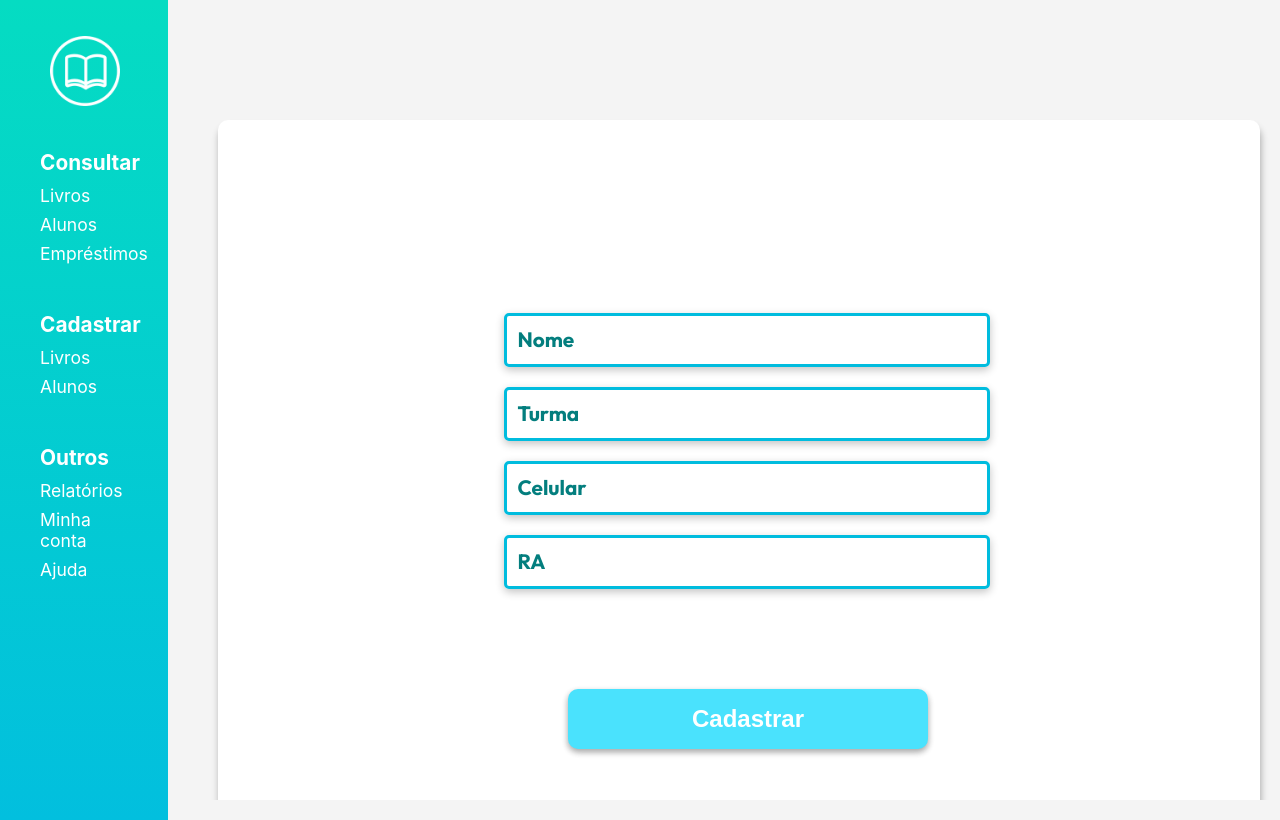
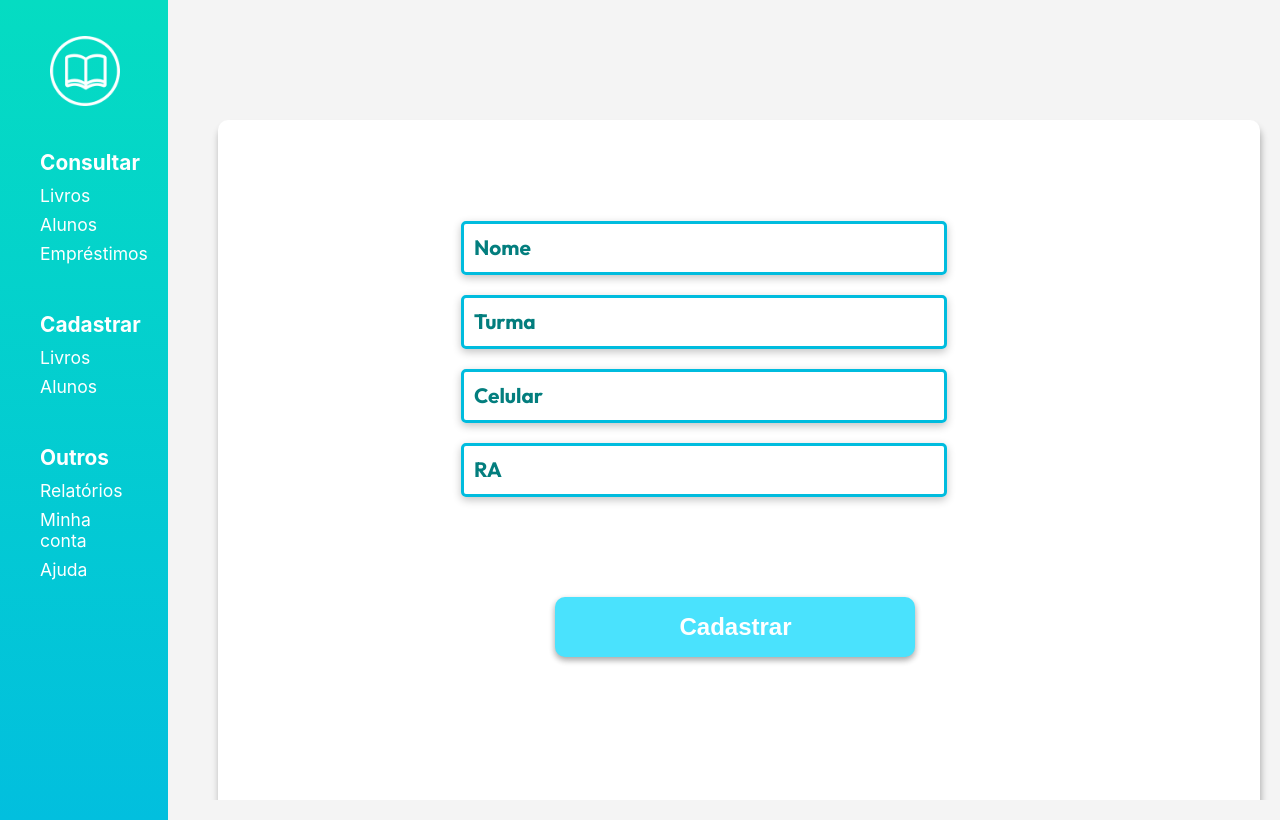
Before and after one commit to devantoneli/bibliodaurea, a React (Create React App) app in the folder bibliodaurea/: page /cadastrar/alunos in a window 1280 px wide. Built offline with nearby package versions, Linux system fonts and the light colour scheme.

Commit message:
formulário estudante

```diff
--- a/bibliodaurea/src/pages/css/register.module.css
+++ b/bibliodaurea/src/pages/css/register.module.css
@@ -73,6 +73,10 @@ form {
     .inputValue2{
         width: 24.6em !important;
         margin-left:-0.3em !important;
+    }
+    .container2{
+        margin-left: -100px;
+        margin-top: 50%;
     }
 }
 
@@ -264,7 +268,7 @@ input:focus {
 }
 
 .container2{
-    margin-left: 100%;
+    margin-left: 70% !important;
     margin-top: 50%;
 }
 .buttonregister2{
@@ -283,3 +287,35 @@ input:focus {
 }
 
 /* Responsive Register Students*/
+
+@media screen and (min-width: 1600px){
+   .container2{
+    margin-left: 70%;
+    margin-top: 25%;
+   }
+.buttonregister2{
+    margin-left: 5em !important;
+}
+
+}
+
+@media screen and (max-width: 1300px){
+    .container2{
+        margin-left: 40em !important;
+        margin-top: 40% !important;
+       }
+    .buttonregister2{
+        margin-right: 2em;
+    }
+}
+
+
+@media screen and (max-width: 1440px){
+    .container2{
+        margin-left: 85% !important;
+        margin-top: 25% !important;
+       }
+    .buttonregister2{
+        margin-left: -0.21em !important;
+    }
+}
--- a/package.json
+++ b/package.json
@@ -1,5 +1,7 @@
 {
   "dependencies": {
-    "react-icons": "^4.10.1"
+    "firebase": "^10.4.0",
+    "react-icons": "^4.10.1",
+    "react-modal": "^3.16.1"
   }
 }
```
Also changed, not shown: 1 other file (tests, documents, lock files or other folders).
